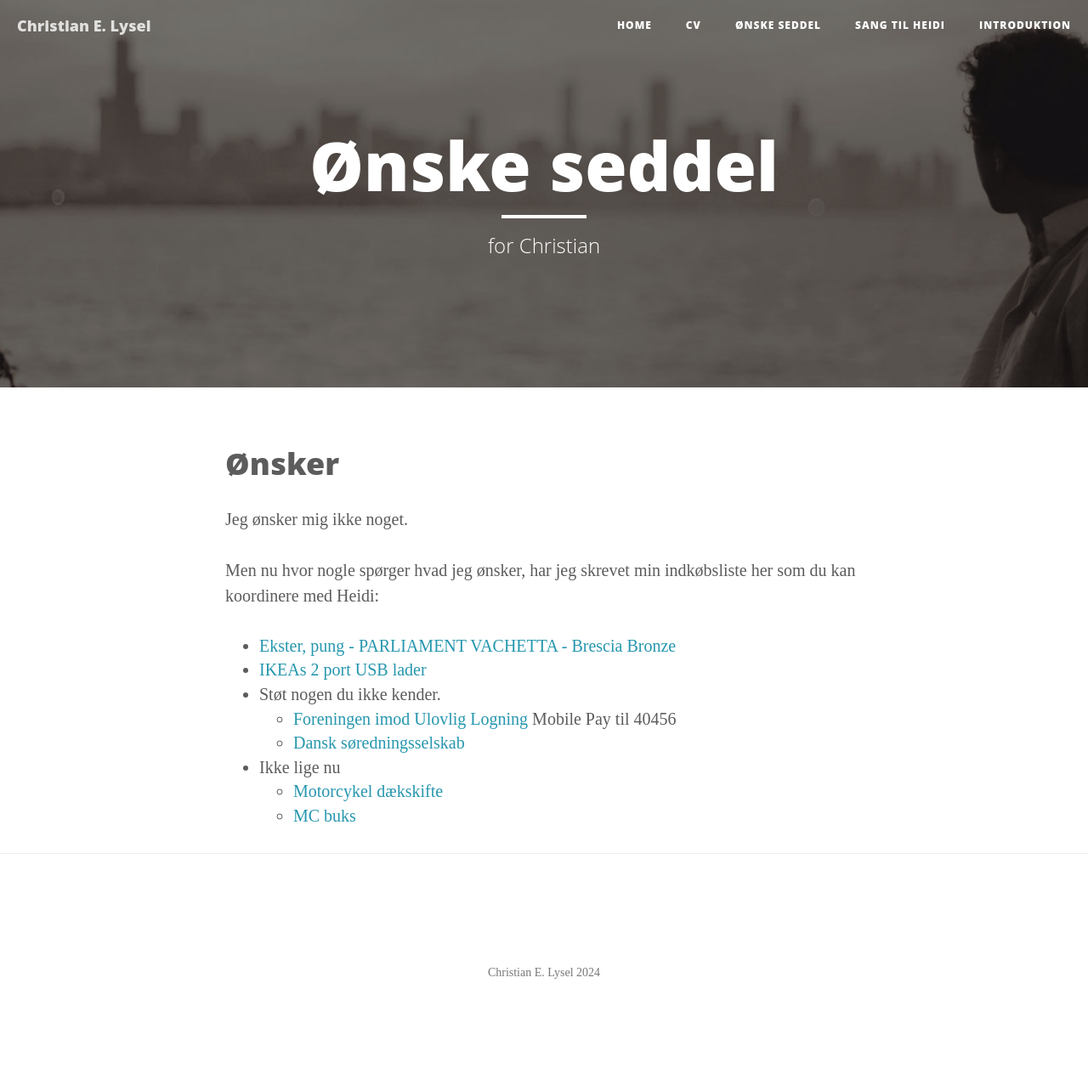
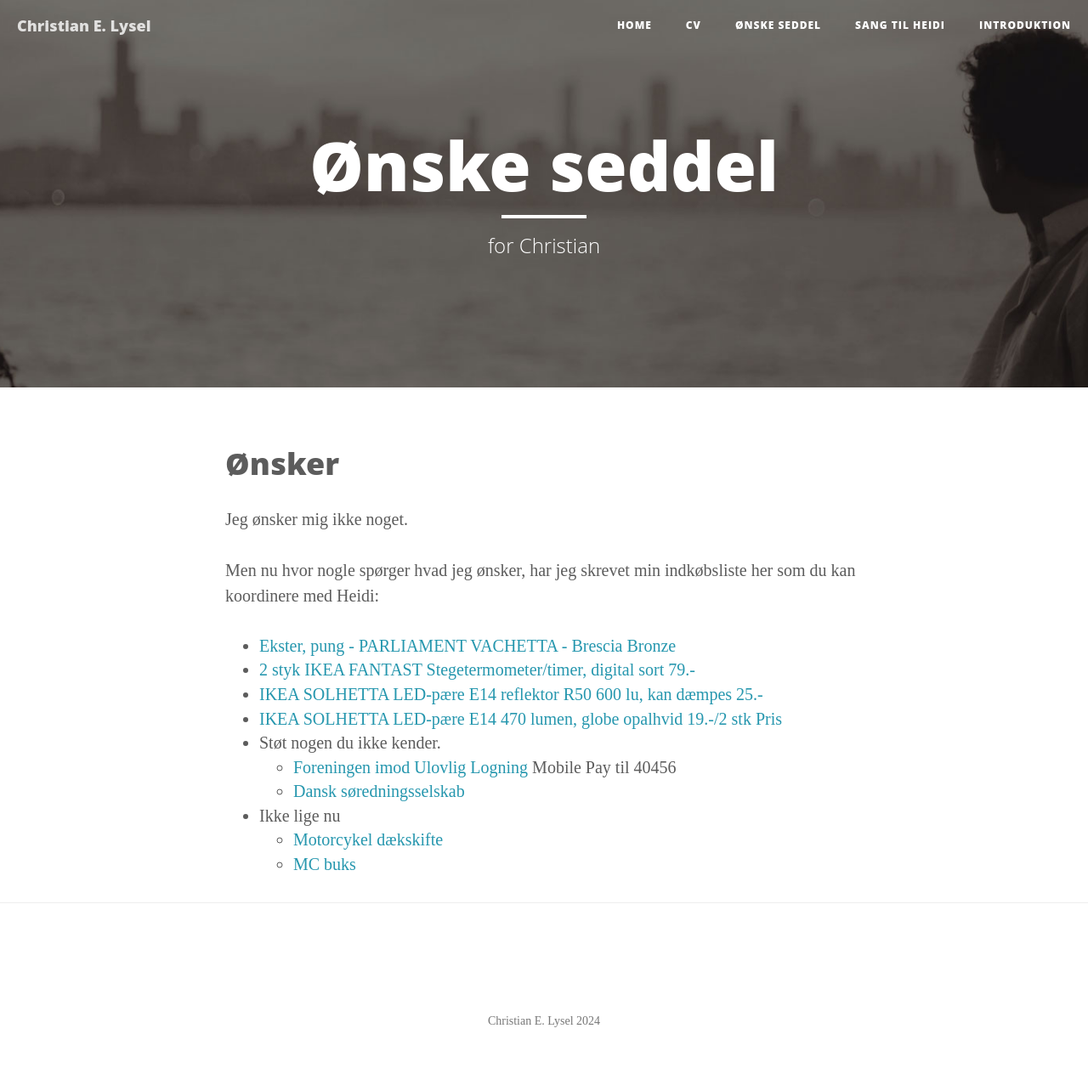
Before and after one commit to clysel/christian.lysel.net, a Jekyll site: the page built from gave.markdown, in a window 1280 px wide. Shown: the whole page at 85% size. Built offline with Jekyll 4.4.1, drawn with Linux system fonts in a browser that asks for light colours; before the commit the page ends 1220 px from its top, so only the background shows below that.

Commit message:
Update gave.markdown
lys gaver og temp

```diff
--- a/gave.markdown
+++ b/gave.markdown
@@ -11,7 +11,9 @@ Jeg ønsker mig ikke noget.
 Men nu hvor nogle spørger hvad jeg ønsker, har jeg skrevet min indkøbsliste her som du kan koordinere med Heidi:
 
 * [Ekster, pung - PARLIAMENT VACHETTA - Brescia Bronze](https://www.ekster.com/en-eu/products/parliament-vachetta-collection)
-* [IKEAs 2 port USB lader](https://www.ikea.com/dk/da/p/sjoess-45-w-2-port-usb-oplader-hurtig-opladning-80574438/)
+* [2 styk IKEA FANTAST Stegetermometer/timer, digital sort 79.-](https://www.ikea.com/dk/da/p/fantast-stegetermometer-timer-digital-sort-20103016/)
+* [IKEA SOLHETTA LED-pære E14 reflektor R50 600 lu, kan dæmpes 25.-](https://www.ikea.com/dk/da/p/solhetta-led-paere-e14-reflektor-r50-600-lu-kan-daempes-30549333/)
+* [IKEA SOLHETTA LED-pære E14 470 lumen, globe opalhvid 19.-/2 stk Pris](https://www.ikea.com/dk/da/p/solhetta-led-paere-e14-470-lumen-globe-opalhvid-90498707/)
 * Støt nogen du ikke kender.
   * [Foreningen imod Ulovlig Logning](https://ulovliglogning.dk/#wannahelp) Mobile Pay til 40456
   * [Dansk søredningsselskab](https://dsrs.dk/stot-os)
```
